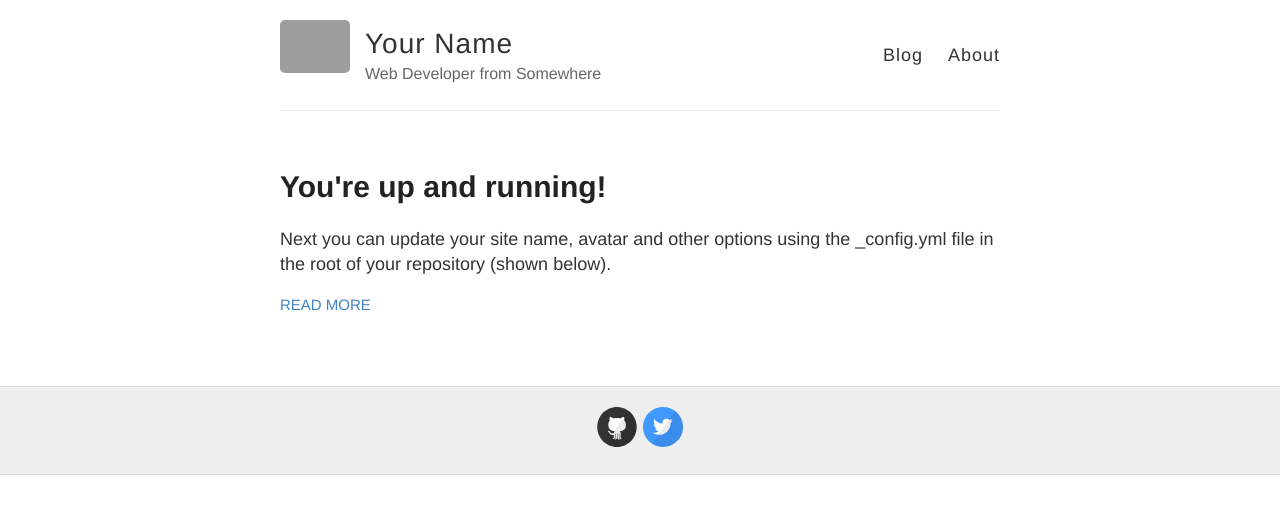
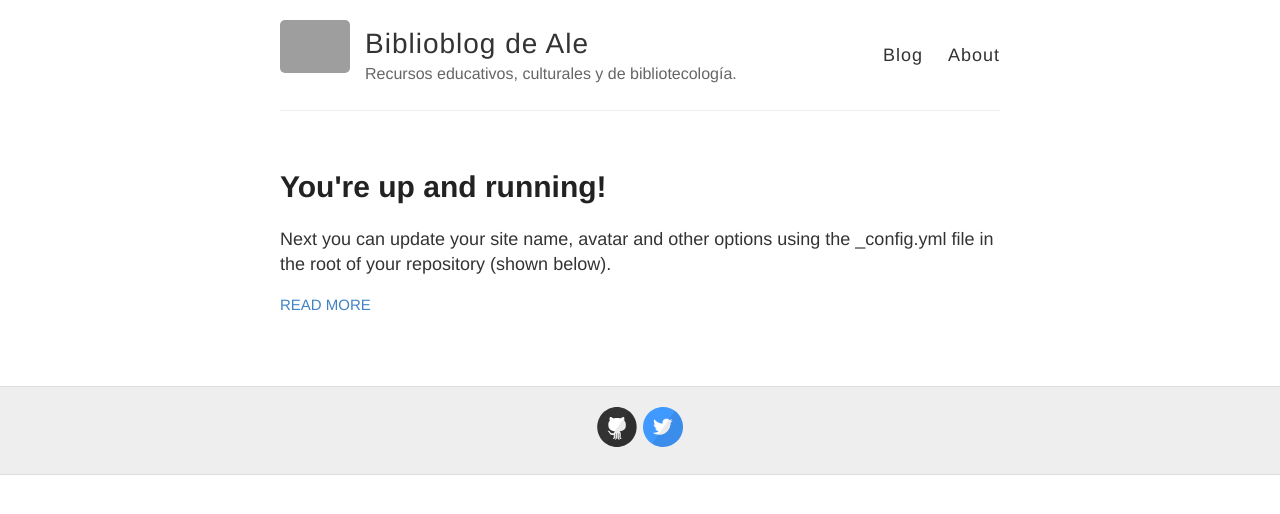
Before and after one commit to ale1984/template1, a Jekyll site: the page built from index.html, in a window 1280 px wide. Shown: the top 514 px of the page. Built offline with Jekyll 4.4.1, drawn with Linux system fonts in a browser that asks for light colours; grey boxes are pictures that could not be loaded.

Commit message:
Update _config.yml

```diff
--- a/_config.yml
+++ b/_config.yml
@@ -3,10 +3,10 @@
 #
 
 # Name of your site (displayed in the header)
-name: Your Name
+name: Biblioblog de Ale
 
 # Short bio or description (displayed in the header)
-description: Web Developer from Somewhere
+description: Recursos educativos, culturales y de bibliotecología.
 
 # URL of your avatar or profile pic (you could use your GitHub profile pic)
 avatar: https://raw.githubusercontent.com/barryclark/jekyll-now/master/images/jekyll-logo.png
@@ -39,7 +39,7 @@ disqus:
 # Enter your Google Analytics web tracking code (e.g. UA-2110908-2) to activate tracking
 google_analytics:
 
-# Your website URL (e.g. http://barryclark.github.io or http://www.barryclark.co)
+# Your website URL http://ale1984.github.io
 # Used for Sitemap.xml and your RSS feed
 url:
 
```
